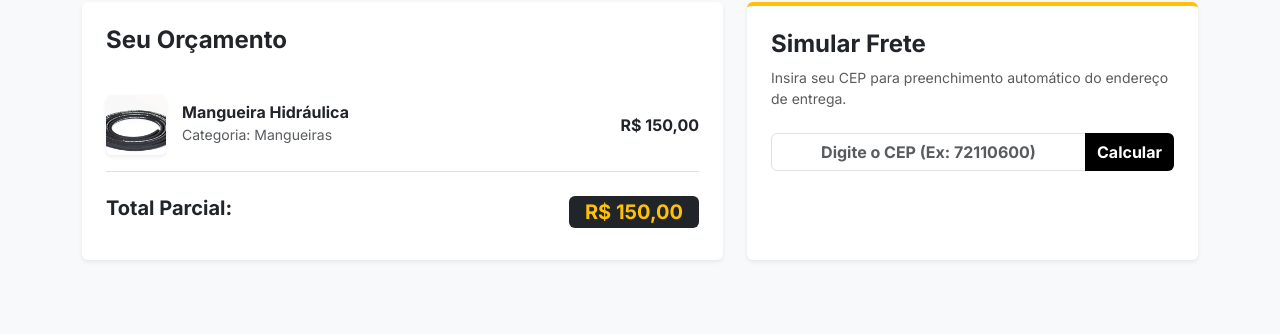
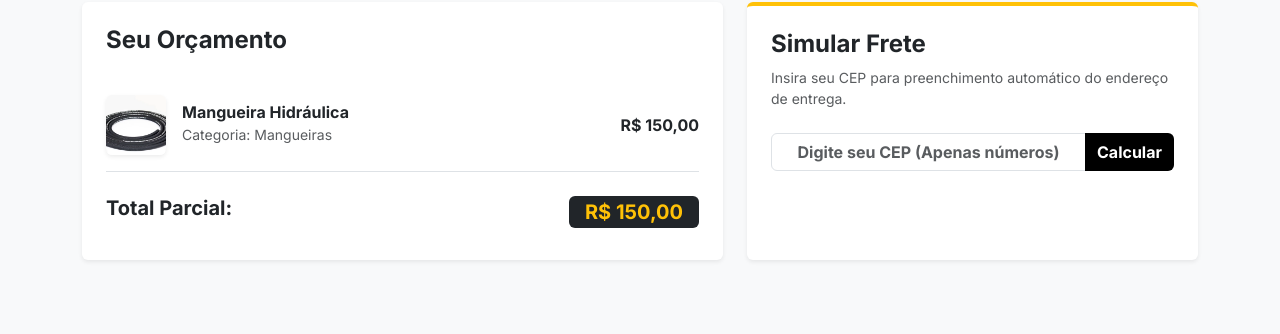
Before and after one commit to Betoesu/df_tratores_project, a Flask app: page /carrinho in a window 1280 px wide. Shown: the part 102-436 px from the top of the page. Run offline with Flask 3, Linux system fonts and the light colour scheme.

Commit message:
chore: removido exemplo de CEP instável do placeholder

```diff
--- a/src/templates/carrinho.html
+++ b/src/templates/carrinho.html
@@ -77,7 +77,7 @@
 
                         <form method="POST" action="{{ url_for('carrinho') }}" class="mb-4">
                             <div class="input-group">
-                                <input type="text" name="cep" class="form-control text-center fw-bold" placeholder="Digite o CEP (Ex: 72110600)" required maxlength="8">
+                                <input type="text" name="cep" class="form-control text-center fw-bold" placeholder="Digite seu CEP (Apenas números)" required maxlength="8">
                                 <button class="btn btn-dark" type="submit">Calcular</button>
                             </div>
                         </form>
```
